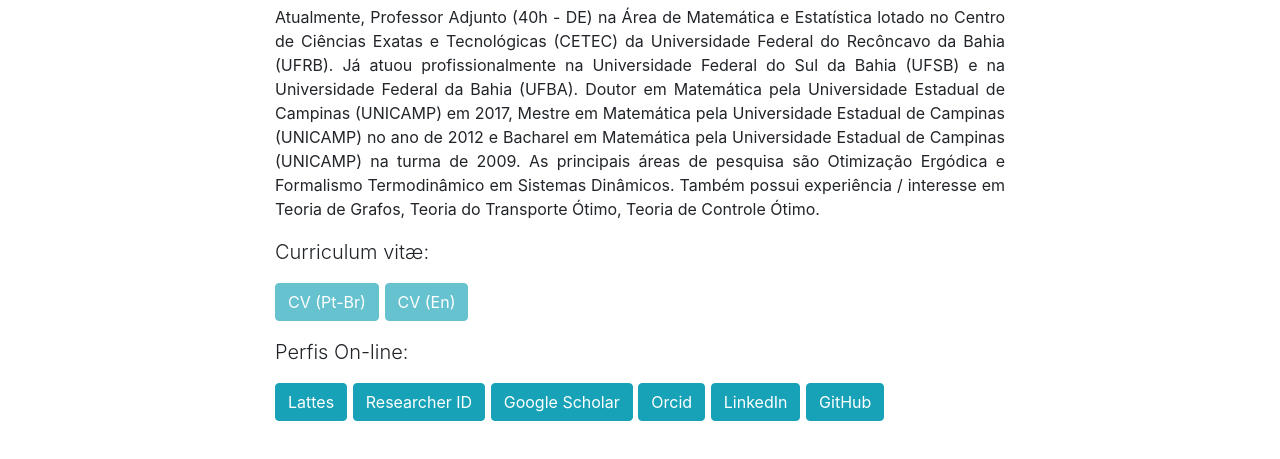
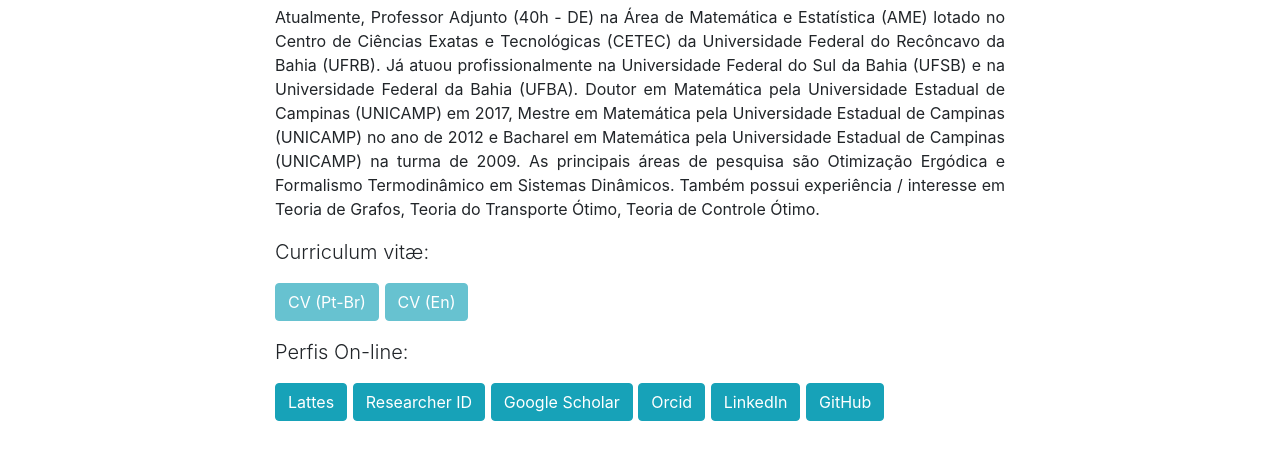
Before and after one commit to jtagomes/jtagomes.github.io, a website with bundled scripts: page index.html in a window 1280 px wide. Shown: the part 631-1090 px from the top of the page. Built offline with nearby package versions, Linux system fonts and the light colour scheme.

Commit message:
Update index.html

```diff
--- a/index.html
+++ b/index.html
@@ -78,7 +78,7 @@
 <div class="col-lg-8 mx-auto">
 <h2>Sobre</h2>
 <p class="text-justify">
-Atualmente, Professor Adjunto (40h - DE) na Área de Matemática e Estatística lotado no Centro de Ciências Exatas e Tecnológicas (CETEC) da Universidade Federal do Recôncavo da Bahia (UFRB).
+Atualmente, Professor Adjunto (40h - DE) na Área de Matemática e Estatística (AME) lotado no Centro de Ciências Exatas e Tecnológicas (CETEC) da Universidade Federal do Recôncavo da Bahia (UFRB).
 Já atuou profissionalmente na Universidade Federal do Sul da Bahia (UFSB) e na Universidade Federal da Bahia (UFBA).
 Doutor em Matemática pela Universidade Estadual de Campinas (UNICAMP) em 2017, Mestre em Matemática pela Universidade Estadual de Campinas (UNICAMP) no ano de 2012 e Bacharel em Matemática pela Universidade Estadual de Campinas (UNICAMP) na turma de 2009.
 As principais áreas de pesquisa são Otimização Ergódica e Formalismo Termodinâmico em Sistemas Dinâmicos.
```
